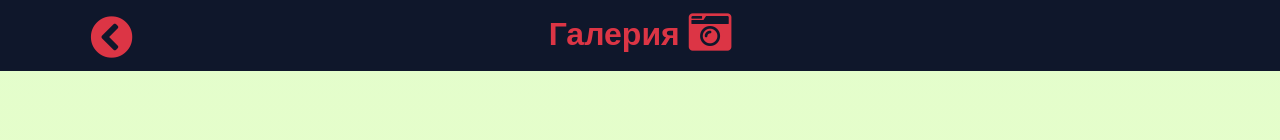
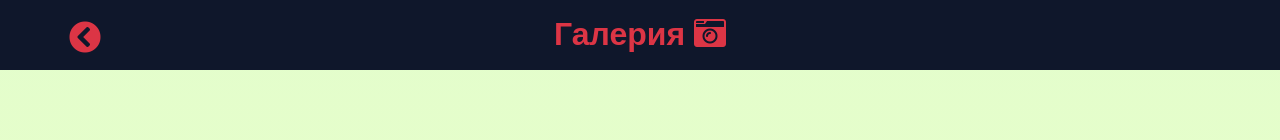
Before and after one commit to nikolaisennn/party-center, a plain HTML site: page gallery.html in a window 1280 px wide. Shown: the top 140 px of the page. Drawn offline with nearby package versions, Linux system fonts and the light colour scheme; grey boxes are pictures that could not be loaded.

Commit message:
Adjust button sizes

```diff
--- a/gallery.html
+++ b/gallery.html
@@ -38,7 +38,7 @@
         <!-- Navbar & Hero Start -->
         <div class="container-xxl position-relative p-0">
             <div class="bg-dark px-4 px-lg-5 py-3 py-lg-0">
-                <h2 class="text-danger m-0 p-3" style="text-align: center;"><a href="index.html"><i class="fa fa-chevron-circle-left fa-lg text-danger" id="home-btn"></i></a>Галерия <i class="fa fa-camera-retro fa-lg text-danger"></i></h2>
+                <h2 class="text-danger m-0 p-3" style="text-align: center;"><a href="index.html"><i class="fa fa-chevron-circle-left fa-md text-danger" id="home-btn"></i></a>Галерия <i class="fa fa-camera-retro fa-md text-danger"></i></h2>
             </div>
         </div>
         <!-- Navbar & Hero End -->
```
